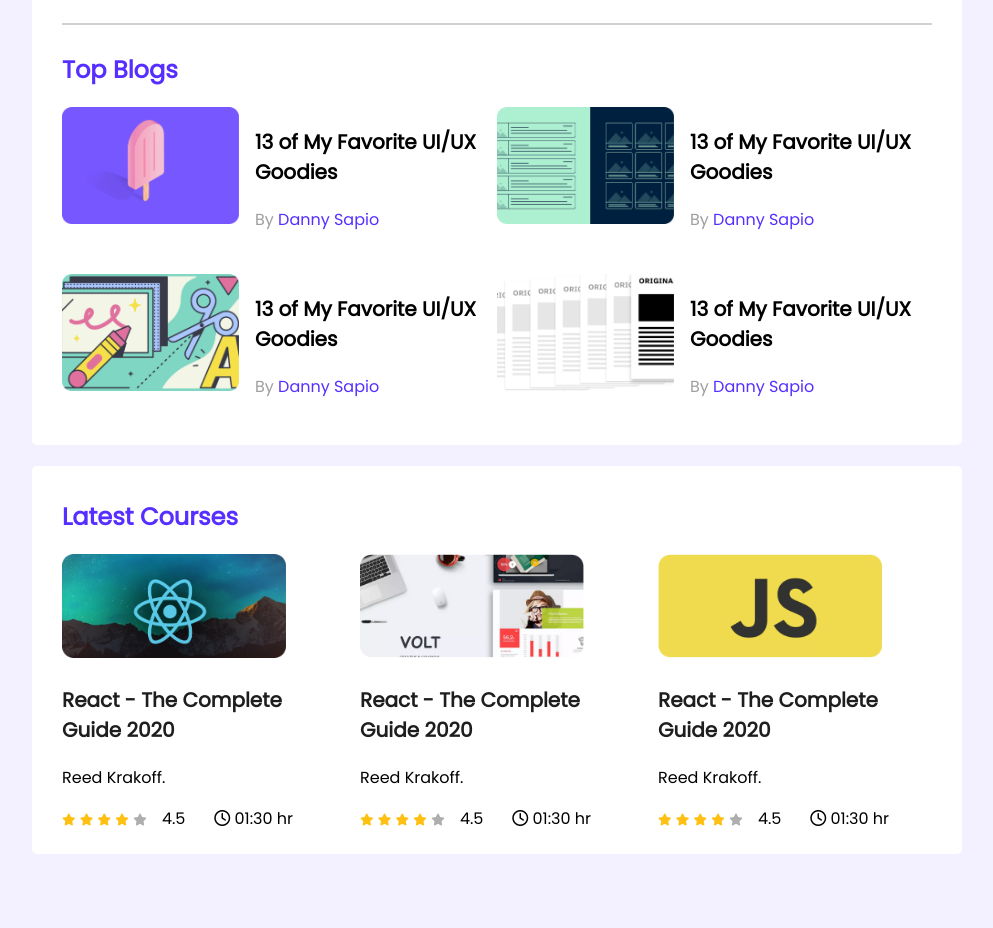
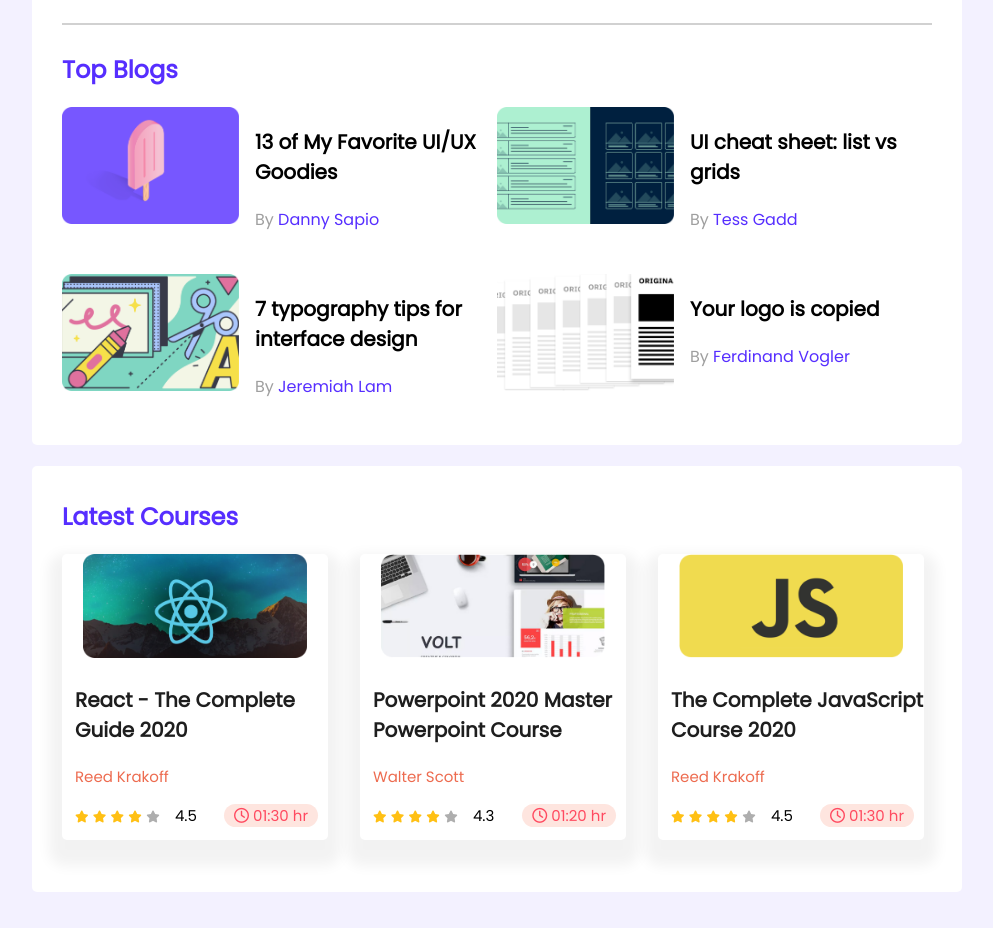
Before and after one commit to KishoarJahanTithee/leader-board-css3, a plain HTML site: page index.html in a window 1280 px wide. Shown: the part 280-1208 px from the top of the page, without its empty margins (143-1136 px from the left). Before the commit the page ends 1142 px from the top, so only its background shows below. Drawn offline with Linux system fonts and the light colour scheme.

Commit message:
finished

```diff
--- a/indfex.html
+++ b/index.html
@@ -66,8 +66,8 @@
                             <img src="images/blogs/blog-2.png" alt="">
                         </div>
                         <div class="blog-info">
-                            <h3 class="blog-title">13 of My Favorite UI/UX Goodies</h3>
-                            <p class="blog-author">By <a href=" ">Danny Sapio</a></p>
+                            <h3 class="blog-title">UI cheat sheet: list vs grids</h3>
+                            <p class="blog-author">By <a href=" ">Tess Gadd</a></p>
                         </div>
                     </article>
                     <article class="blog">
@@ -75,8 +75,8 @@
                             <img src="images/blogs/blog-3.png" alt="">
                         </div>
                         <div class="blog-info">
-                            <h3 class="blog-title">13 of My Favorite UI/UX Goodies</h3>
-                            <p class="blog-author">By <a href=" ">Danny Sapio</a></p>
+                            <h3 class="blog-title">7 typography tips for interface design</h3>
+                            <p class="blog-author">By <a href=" ">Jeremiah Lam</a></p>
                         </div>
                     </article>
                     <article class="blog">
@@ -84,8 +84,8 @@
                             <img src="images/blogs/blog-4.png" alt="">
                         </div>
                         <div class="blog-info">
-                            <h3 class="blog-title">13 of My Favorite UI/UX Goodies</h3>
-                            <p class="blog-author">By <a href=" ">Danny Sapio</a></p>
+                            <h3 class="blog-title">Your logo is copied</h3>
+                            <p class="blog-author">By <a href=" ">Ferdinand Vogler</a></p>
                         </div>
                     </article>
                 </div>
@@ -93,7 +93,7 @@
         </section>
 
         <!-- new section - latest course -->
-        <section class="container">
+        <section class="container container-2">
             <h2 class="section-title">Latest Courses</h2>
             <div class="courses">
                 <div class="course">
@@ -102,7 +102,7 @@
                     </div>
                     <div class="course-detail">
                        <h3 class="course-title">React - The Complete Guide 2020</h3>
-                       <p class="course-author">Reed Krakoff.</p>
+                       <p class="course-author">Reed Krakoff</p>
                        <div class="course-info">
                            <div class="ratings">
                             <i class="fas fa-star filled"></i>
@@ -125,8 +125,8 @@
                         <img src="images/courses/course-2.png" alt="">
                     </div>
                     <div class="course-detail">
-                       <h3 class="course-title">React - The Complete Guide 2020</h3>
-                       <p class="course-author">Reed Krakoff.</p>
+                       <h3 class="course-title">Powerpoint 2020 Master Powerpoint Course</h3>
+                       <p class="course-author">Walter Scott</p>
                        <div class="course-info">
                            <div class="ratings">
                             <i class="fas fa-star filled"></i>
@@ -134,12 +134,12 @@
                             <i class="fas fa-star filled"></i>
                             <i class="fas fa-star filled"></i>
                             <i class="fas fa-star empty"></i>
-                            <span>4.5</span>
+                            <span>4.3</span>
                            </div>
 
                            <div class="course-duration">
                             <i class="far fa-clock"></i>
-                            01:30 hr
+                            01:20 hr
                            </div>
                        </div>
                     </div>
@@ -149,8 +149,8 @@
                         <img src="images/courses/course-3.png" alt="">
                     </div>
                     <div class="course-detail">
-                       <h3 class="course-title">React - The Complete Guide 2020</h3>
-                       <p class="course-author">Reed Krakoff.</p>
+                       <h3 class="course-title">The Complete JavaScript Course 2020</h3>
+                       <p class="course-author">Reed Krakoff</p>
                        <div class="course-info">
                            <div class="ratings">
                             <i class="fas fa-star filled"></i>
--- a/styles/style.css
+++ b/styles/style.css
@@ -82,6 +82,9 @@ hr {
 /* ---------------------
 courses styles
 ------------------------ */
+.container-2 {
+  margin-bottom: 28px;
+}
 .courses {
   display: grid;
   grid-template-columns: repeat(3, 1fr);
@@ -90,15 +93,24 @@ courses styles
 .course {
   width: 253px;
   height: 270px;
+  padding-left: 13px;
+  padding-bottom: 16px;
   border-radius: 5px;
+  margin-bottom: 22px;
+  box-shadow: 0px 13px 13px 13px rgba(0, 0, 0, 0.05);
 }
 .course .course-banner img {
   width: 224px;
   height: 104px;
+  padding-left: 8px;
 }
 .course-title {
   font-size: 20px;
   color: #1e1e1e;
+}
+.course-author {
+  color: #ed6b4f;
+  font-size: 15px;
 }
 .course-info {
   display: flex;
@@ -116,7 +128,47 @@ courses styles
 }
 .ratings span {
   padding-left: 11px;
+  font-size: 15px;
 }
 .course-duration {
   padding-right: 22px;
+  color: #ff4a60;
+  background-color: #fee5df;
+  border-radius: 50px;
+  padding-right: 10px;
+  padding-left: 10px;
+  font-size: 15px;
+  margin-right: 10px;
 }
+
+/* -------------------------------
+        Media Queries
+---------------------------------- */
+
+/* Mobile Devices */
+
+@media only screen and (max-width: 688px) {
+  .container {
+    width: 100%;
+  }
+  .players,
+  .blogs,
+  .courses {
+    grid-template-columns: repeat(1, 1fr);
+  }
+  .player {
+    flex-direction: column;
+  }
+}
+
+/* tbalet devices */
+
+@media only screen and (min-width: 688px) and (max-width: 992px) {
+  .container {
+    width: 100%;
+  }
+  .players,
+  .courses {
+    grid-template-columns: repeat(2, 1fr);
+  }
+}
```
